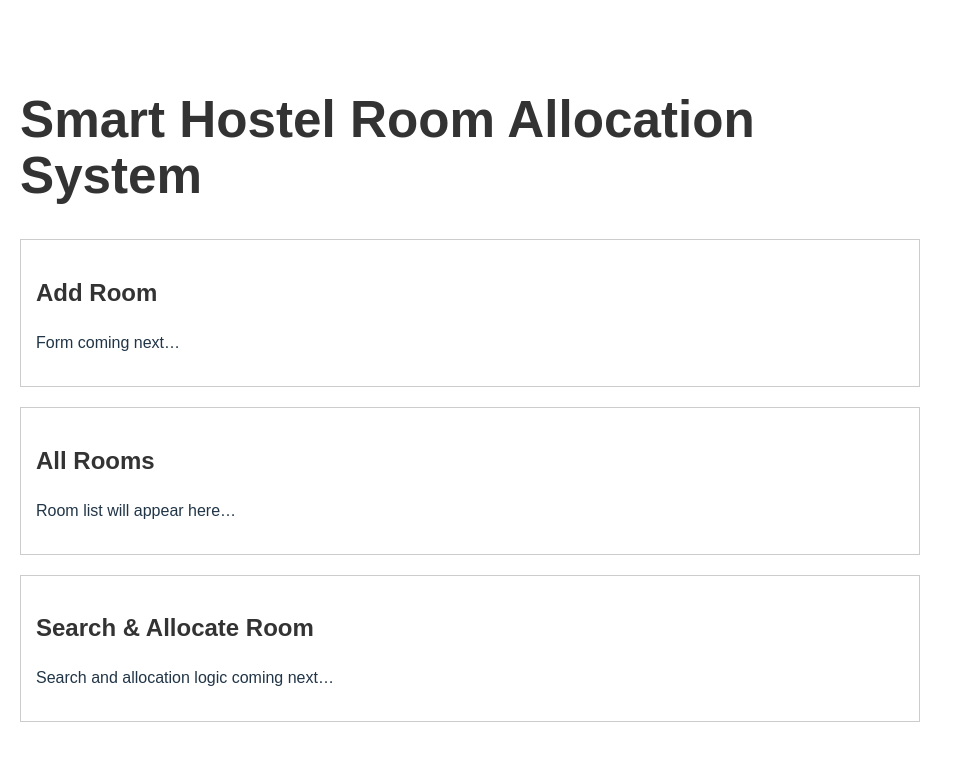
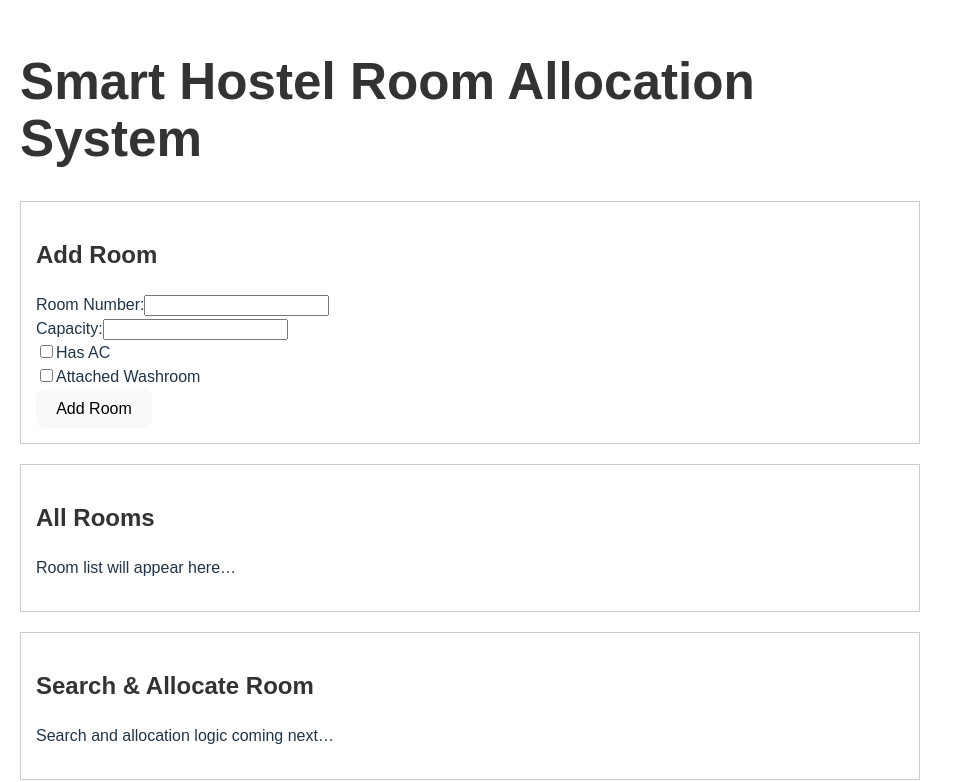
Before and after one commit to AkhilaSanga/smart-hostel-room-allocation, a React (Vite) app: page / in a window 1280 px wide. Shown: the top 782 px of the page, without its empty margins (0-963 px from the left). Built offline with nearby package versions, Linux system fonts and the light colour scheme.

Commit message:
Add Room form with validation

```diff
--- a/src/components/AddRoom.jsx
+++ b/src/components/AddRoom.jsx
@@ -1,8 +1,90 @@
-export default function AddRoom() {
+import { useState } from "react";
+
+export default function AddRoom({ rooms, setRooms }) {
+  const [roomNo, setRoomNo] = useState("");
+  const [capacity, setCapacity] = useState("");
+  const [hasAC, setHasAC] = useState(false);
+  const [hasWashroom, setHasWashroom] = useState(false);
+  const [error, setError] = useState("");
+
+  const handleSubmit = (e) => {
+    e.preventDefault();
+
+    if (!roomNo || capacity <= 0) {
+      setError("Please enter valid room number and capacity.");
+      return;
+    }
+
+    const roomExists = rooms.some((r) => r.roomNo === roomNo);
+    if (roomExists) {
+      setError("Room number already exists.");
+      return;
+    }
+
+    const newRoom = {
+      roomNo,
+      capacity: Number(capacity),
+      hasAC,
+      hasAttachedWashroom: hasWashroom,
+    };
+
+    setRooms([...rooms, newRoom]);
+    setRoomNo("");
+    setCapacity("");
+    setHasAC(false);
+    setHasWashroom(false);
+    setError("");
+  };
+
   return (
     <section>
       <h2>Add Room</h2>
-      <p>Form coming next…</p>
+
+      {error && <p style={{ color: "red" }}>{error}</p>}
+
+      <form onSubmit={handleSubmit}>
+        <div>
+          <label>Room Number:</label>
+          <input
+            type="text"
+            value={roomNo}
+            onChange={(e) => setRoomNo(e.target.value)}
+          />
+        </div>
+
+        <div>
+          <label>Capacity:</label>
+          <input
+            type="number"
+            value={capacity}
+            onChange={(e) => setCapacity(e.target.value)}
+          />
+        </div>
+
+        <div>
+          <label>
+            <input
+              type="checkbox"
+              checked={hasAC}
+              onChange={(e) => setHasAC(e.target.checked)}
+            />
+            Has AC
+          </label>
+        </div>
+
+        <div>
+          <label>
+            <input
+              type="checkbox"
+              checked={hasWashroom}
+              onChange={(e) => setHasWashroom(e.target.checked)}
+            />
+            Attached Washroom
+          </label>
+        </div>
+
+        <button type="submit">Add Room</button>
+      </form>
     </section>
   );
 }
```
